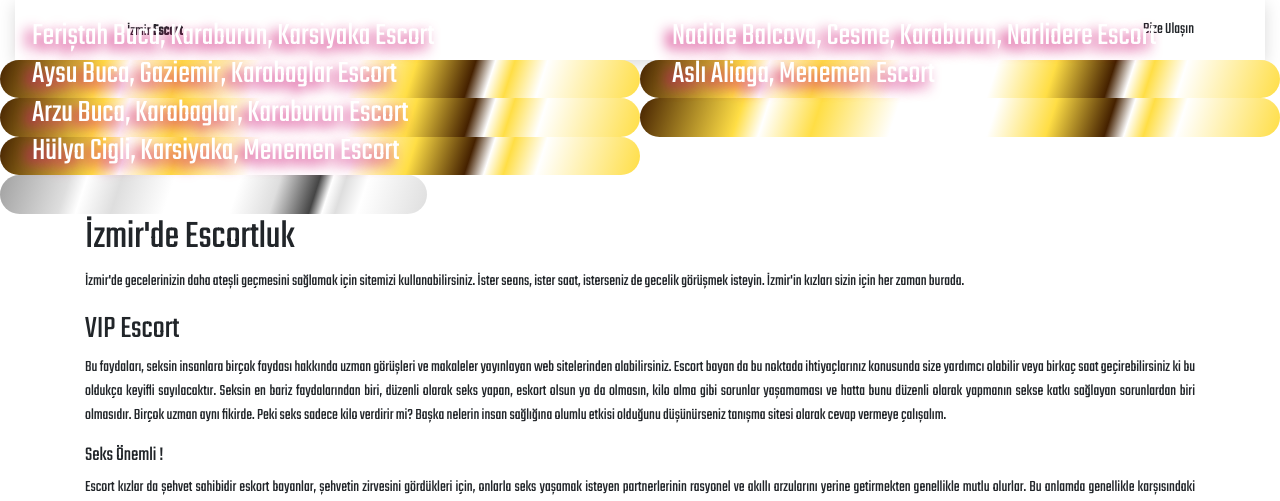
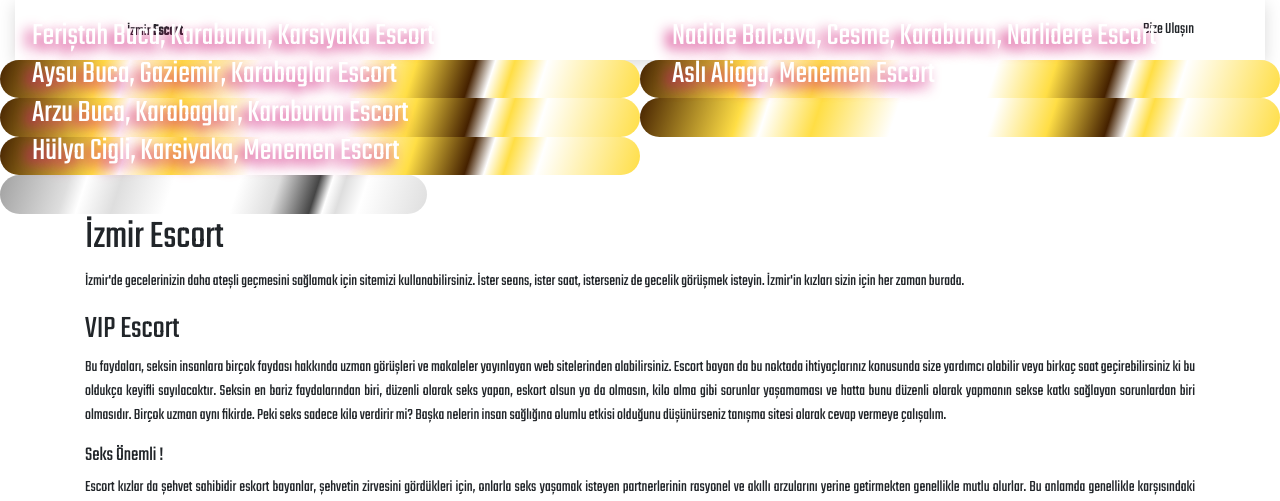
Before and after one commit to sorcnr/iescort, a Django app: page / in a window 1280 px wide. Shown: the top 501 px of the page. Run offline with Django 4.2, Linux system fonts and the light colour scheme; data comes from the database, SQL or seed files in the repository; some libraries are stand-ins or nearby versions.

Commit message:
for linux

```diff
--- a/templates/escort.html
+++ b/templates/escort.html
@@ -2,7 +2,7 @@
 {% block main %}
 {% load static %}
 <div id="isim">
-    <h1>Escort {{e.name}}</h1>
+    <h1>İzmir Escort {{e.name}}</h1>
   </div>
   <div id="galeri">
     {% for img in images %}
--- a/templates/index.html
+++ b/templates/index.html
@@ -47,7 +47,7 @@
     {% endfor %}
     </div>
 <div class="container just">
-<h1>İzmir'de Escortluk</h1>
+<h1>İzmir Escort</h1>
 <p>İzmir'de gecelerinizin daha ateşli geçmesini sağlamak için sitemizi kullanabilirsiniz.
     İster seans, ister saat, isterseniz de gecelik görüşmek isteyin. İzmir'in kızları sizin için her zaman burada. </p>
 <h2>VIP Escort</h2>
```
Also changed, not shown: 1 other file.
